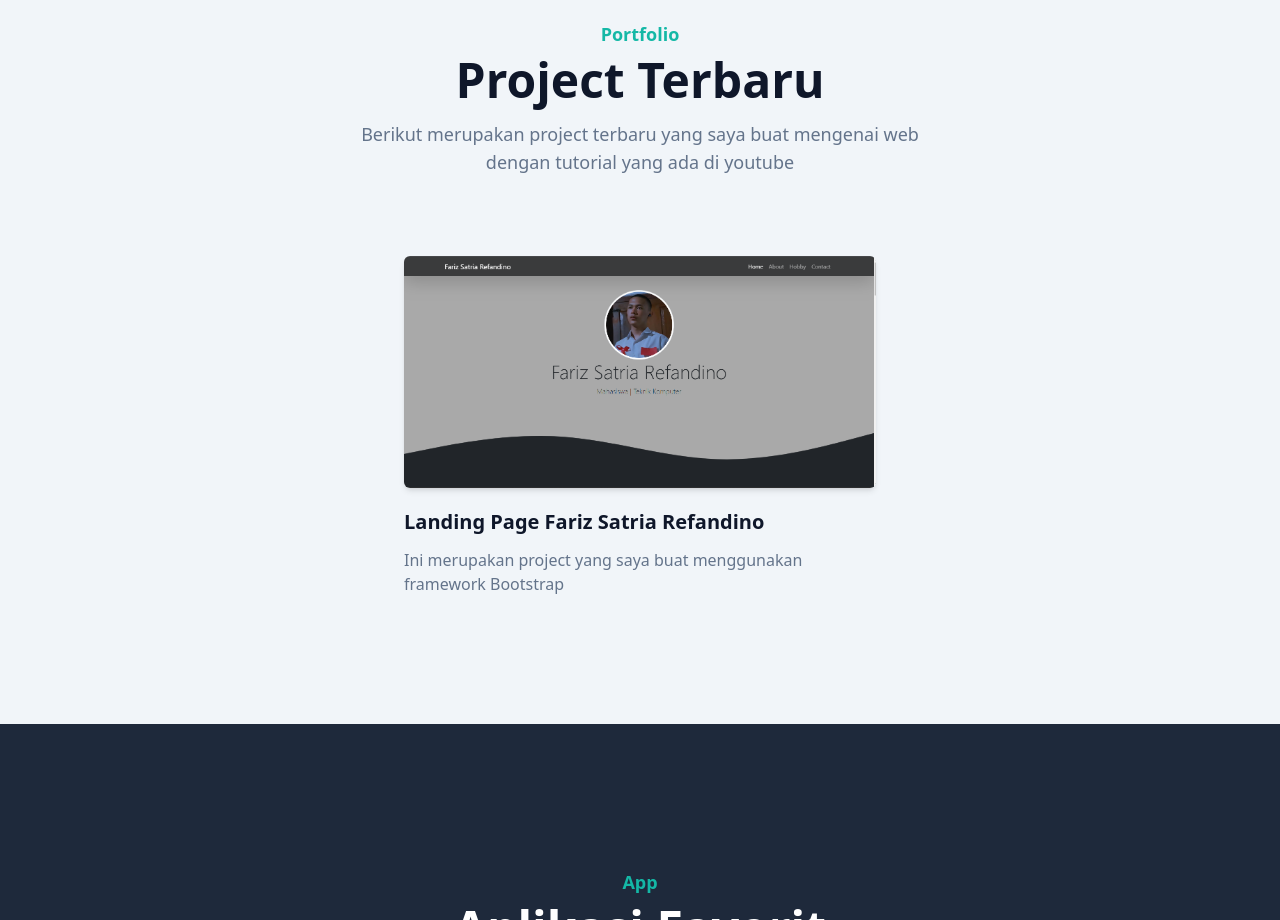
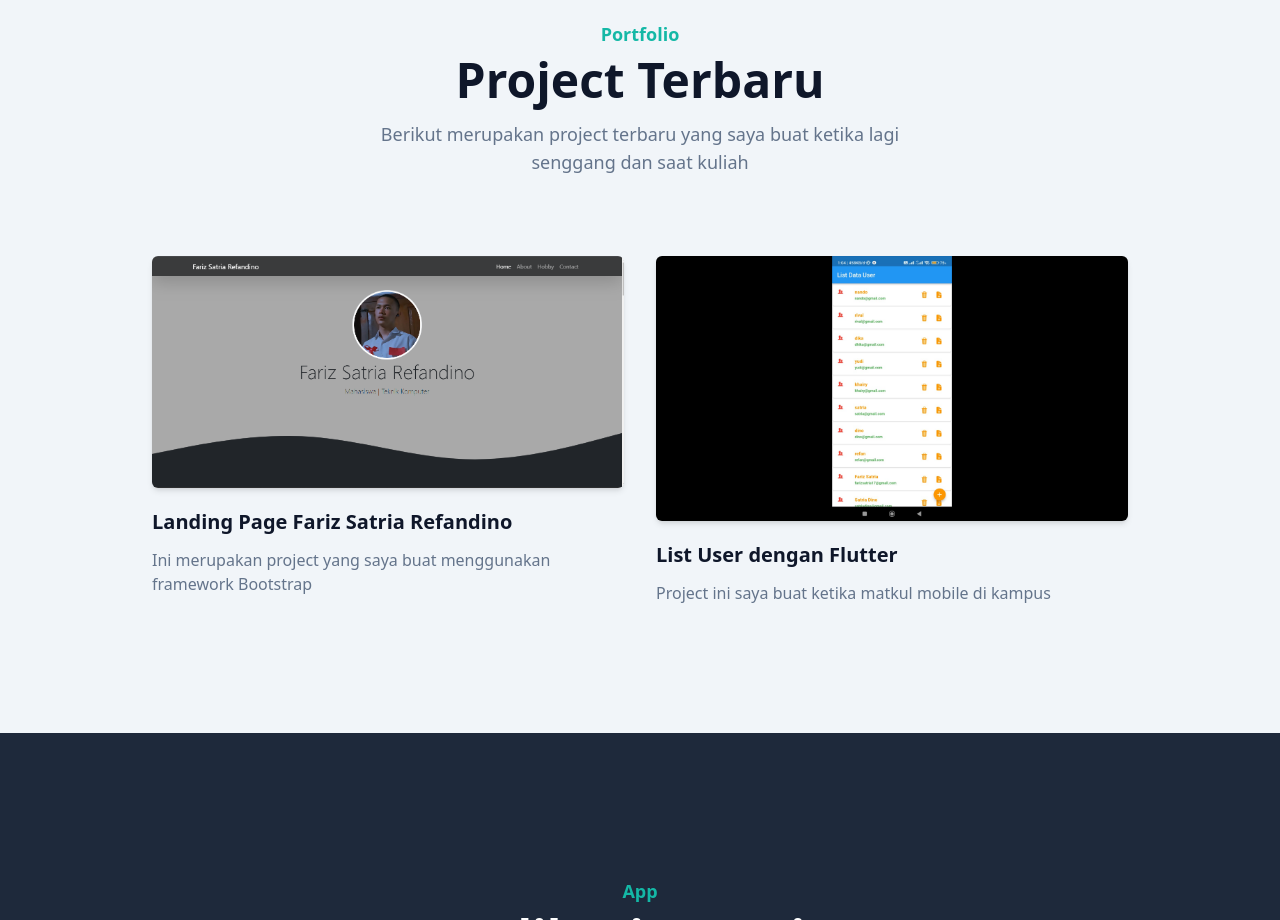
Before and after one commit to farizsatria1/portfolio-tailwind, a website: page index.html in a window 1280 px wide. Shown: the part 1380-2300 px from the top of the page. Drawn offline with Linux system fonts and the light colour scheme.

Commit message:
menambahkan project

```diff
--- a/index.html
+++ b/index.html
@@ -164,7 +164,7 @@
           <div class="max-w-xl mx-auto text-center mb-16">
             <h4 class="font-semibold text-lg text-primary mb-2">Portfolio</h4>
             <h2 class="font-bold text-dark text-3xl mb-4 sm:text-4xl lg:text-5xl dark:text-white">Project Terbaru</h2>
-            <p class="font-medium text-md text-secondary md:text-lg">Berikut merupakan project terbaru yang saya buat mengenai web dengan tutorial yang ada di youtube</p>
+            <p class="font-medium text-md text-secondary md:text-lg">Berikut merupakan project terbaru yang saya buat ketika lagi senggang dan saat kuliah</p>
           </div>
         </div>
 
@@ -176,8 +176,17 @@
             <h3 class="font-semibold text-xl text-dark mt-5 mb-3 dark:text-white">Landing Page Fariz Satria Refandino</h3>
             <p class="font-medium text-base text-secondary">Ini merupakan project yang saya buat menggunakan framework Bootstrap</p>
           </div>
+          <div class="mb-12 p-4 md:w-1/2" >
+            <div class="rounded-md shadow-md overflow-hidden">
+              <img src="dist/img/portfolio/listuser.png" alt="Landing Page w-full">
+            </div>
+            <h3 class="font-semibold text-xl text-dark mt-5 mb-3 dark:text-white">List User dengan Flutter</h3>
+            <p class="font-medium text-base text-secondary">Project ini saya buat ketika matkul mobile di kampus</p>
+          </div>
         </div>
-      </div>
+        </div>
+
+    </div>
     </section>
     <!-- Portfilo end  -->
 
```
Also changed, not shown: dist/img/portfolio/listuser.png (added).
